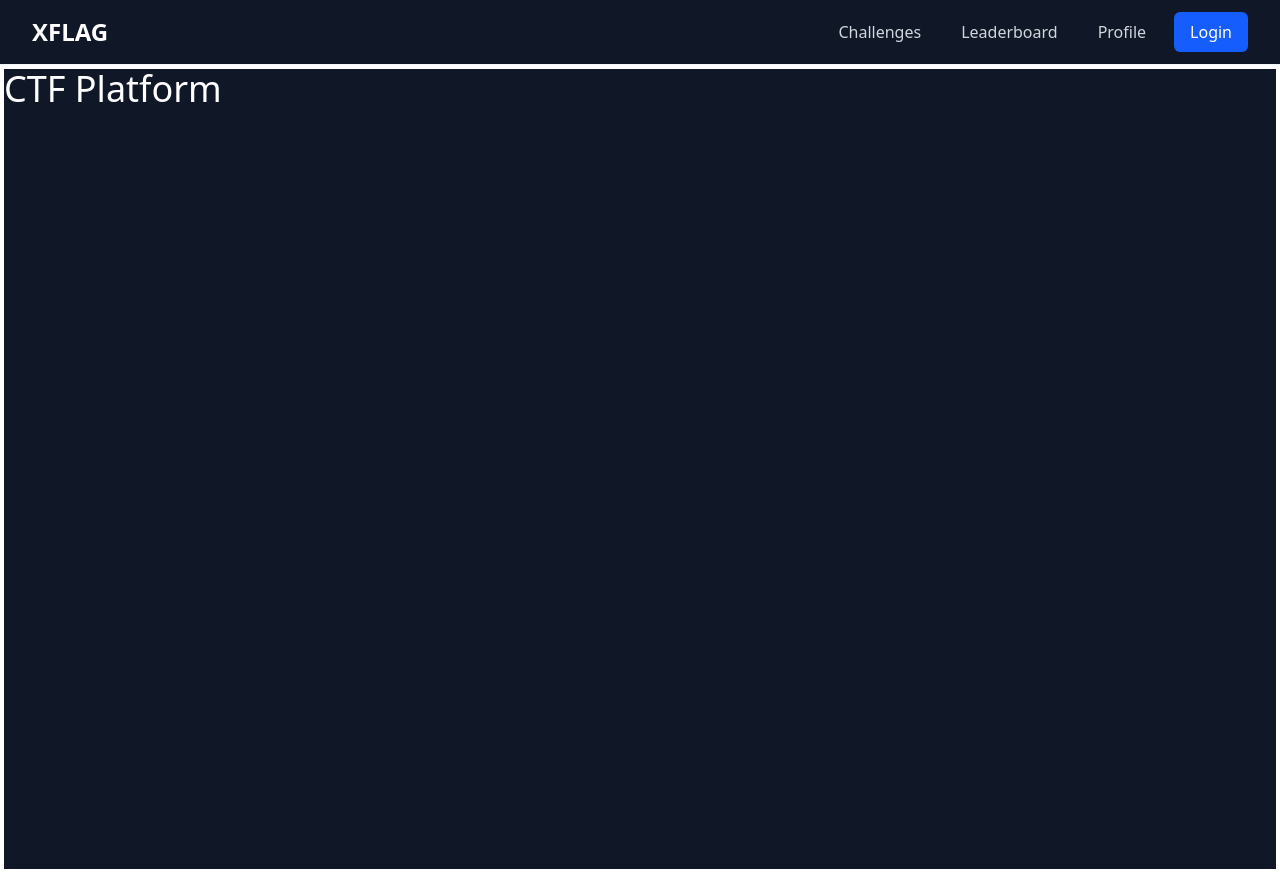
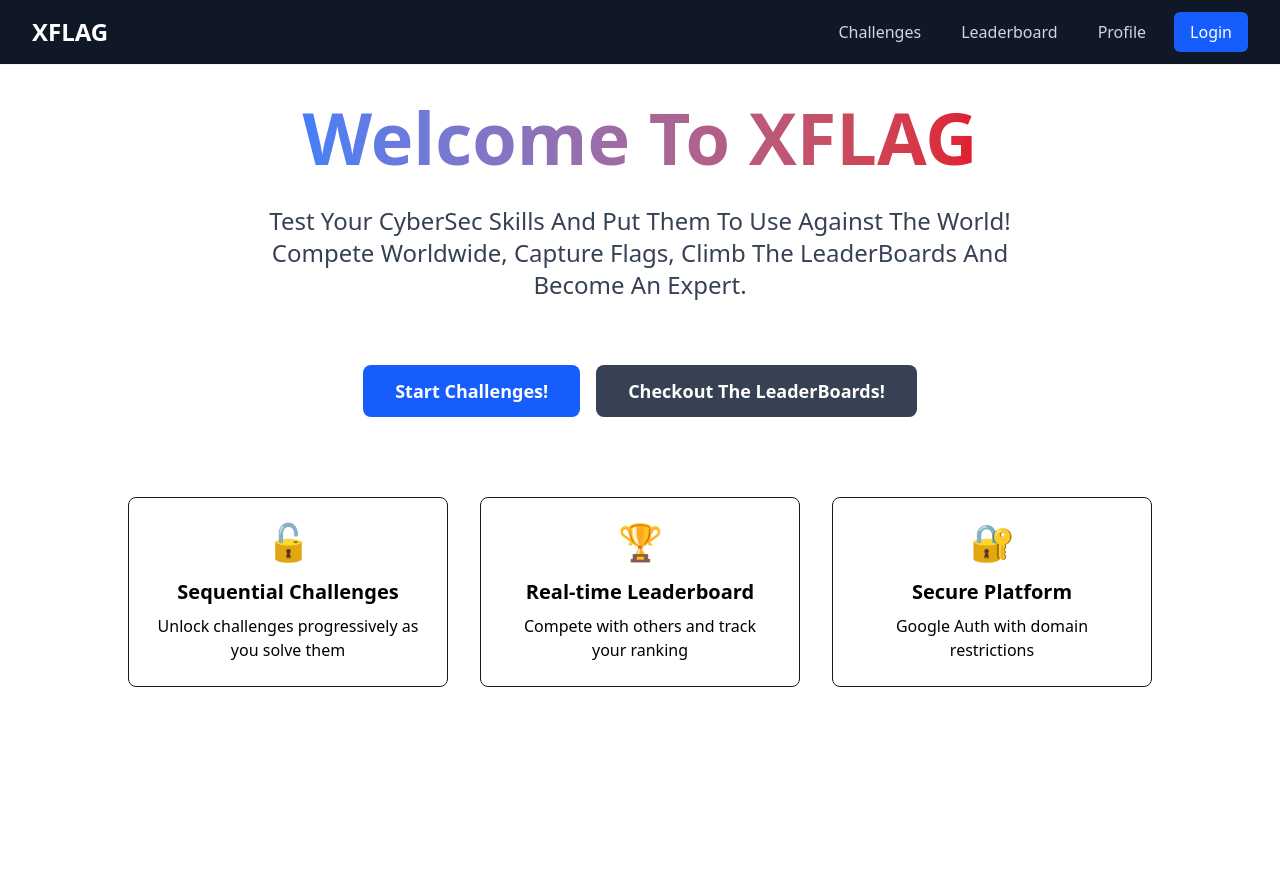
Before and after one commit to Shukl-amber/XFLAG-CTF-Project, a Next.js app: page / in a window 1280 px wide. After the commit the page ends 800 px from the top, so only its background shows below. Built offline with nearby package versions, Linux system fonts and the light colour scheme.

Commit message:
Landing Page

```diff
--- a/app/page.js
+++ b/app/page.js
@@ -1,7 +1,62 @@
+import Link from "next/link";
+
 export default function Home() {
   return (
-    <div className="min-h-screen bg-gray-900 text-white">
-      <h1 className="text-4xl">CTF Platform</h1>
+    <div className="max-h-screen flex flex-col items-center justify-center text-center">
+      <div className="space-y-8 mt-8 max-w-3xl">
+        <h1 className="text-7xl font-bold bg-gradient-to-r from-blue-500 to-red-600 bg-clip-text text-transparent">
+          Welcome To XFLAG
+        </h1>
+
+        <p className="text-2xl text-gray-700">
+          Test Your CyberSec Skills And Put Them To Use Against The World!<br/>
+          Compete Worldwide, Capture Flags, Climb The LeaderBoards And Become An
+          Expert.
+        </p>
+
+        <div className="flex gap-4 justify-center pt-8">
+          <Link
+            href="/challenges"
+            className="bg-blue-600 hover:bg-blue-700 text-white px-8 py-3 rounded-lg text-lg font-semibold transition"
+          >
+            Start Challenges!
+          </Link>
+          <Link
+            href="/leaderboard"
+            className="bg-gray-700 hover:bg-gray-600 text-white px-8 py-3 rounded-lg text-lg font-semibold transition"
+          >
+            Checkout The LeaderBoards!
+          </Link>
+        </div>
+      </div>
+
+      <div className="grid md:grid-cols-3 gap-8 mt-20 max-w-5xl text-black">
+        <FeatureCard
+          title="Sequential Challenges"
+          description="Unlock challenges progressively as you solve them"
+          icon="🔓"
+        />
+        <FeatureCard
+          title="Real-time Leaderboard"
+          description="Compete with others and track your ranking"
+          icon="🏆"
+        />
+        <FeatureCard
+          title="Secure Platform"
+          description="Google Auth with domain restrictions"
+          icon="🔐"
+        />
+      </div>
     </div>
-  )
+  );
 }
+
+function FeatureCard({ title, description, icon }) {
+  return (
+    <div className="bg-black-900 p-6 rounded-lg border border-gray-900 hover:border-blue-500 transition transform hover:scale-105">
+      <div className="text-4xl mb-4">{icon}</div>
+      <h3 className="text-xl font-bold mb-2">{title}</h3>
+      <p className="text-grey-500">{description}</p>
+    </div>
+  );
+}
```
